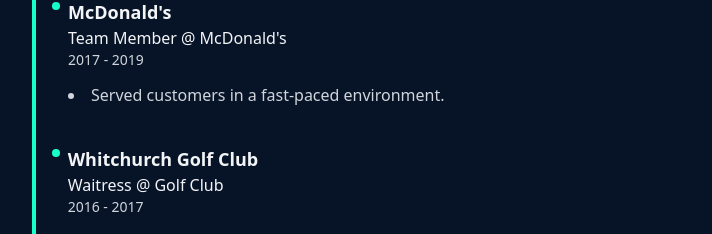
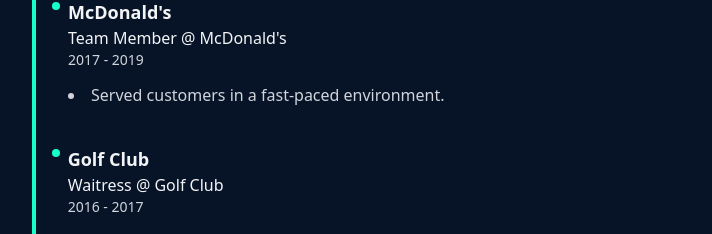
Before and after one commit to suhanpark/suhanpark.github.io, a Next.js app: page / in a window 1280 px wide. Shown: the part 1911-2145 px from the top of the page, without its empty margins (272-984 px from the left). Built offline with nearby package versions, Linux system fonts and the light colour scheme.

Commit message:
Update Experience.tsx

```diff
--- a/src/components/home/Experience.tsx
+++ b/src/components/home/Experience.tsx
@@ -83,7 +83,7 @@
         <div className="flex items-start border-l-4  border-[#18ffc9] pl-4 bg-none rounded-b-lg p-4 transition-all duration-300 ">
           <div className="bg-[#18ffc9] h-2 w-[1.3rem] md:w-2 rounded-full mt-1 mr-2"></div>
           <div className="flex-grow">
-            <h3 className="font-semibold text-lg ">Whitchurch Golf Club</h3>
+            <h3 className="font-semibold text-lg ">Golf Club</h3>
             <p className="text-base leading-6 ">Waitress @ Golf Club</p>
             <p className="text-sm text-gray-300">2016 - 2017</p>
             <ul className="list-disc list-inside mt-2 text-gray-300">
```
